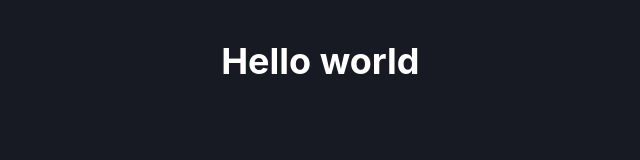
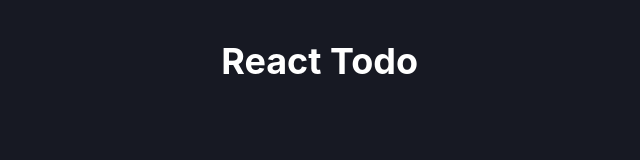
Before and after one commit to brendon-rofe/react-todo, a React (Vite) app: page / in a window 1280 px wide. Shown: the top 160 px of the page, without its empty margins (132-772 px from the left). Built offline with nearby package versions, Linux system fonts and the light colour scheme.

Commit message:
fix: Change name

```diff
--- a/src/App.tsx
+++ b/src/App.tsx
@@ -13,7 +13,7 @@ function App() {
     <ChakraProvider theme={theme}>
       <Box bg="gray.900" color="white" minH="100vh" py={10}>
         <Container>
-          <Heading>Hello world</Heading>
+          <Heading>React Todo</Heading>
         </Container>
       </Box>
     </ChakraProvider>
```
